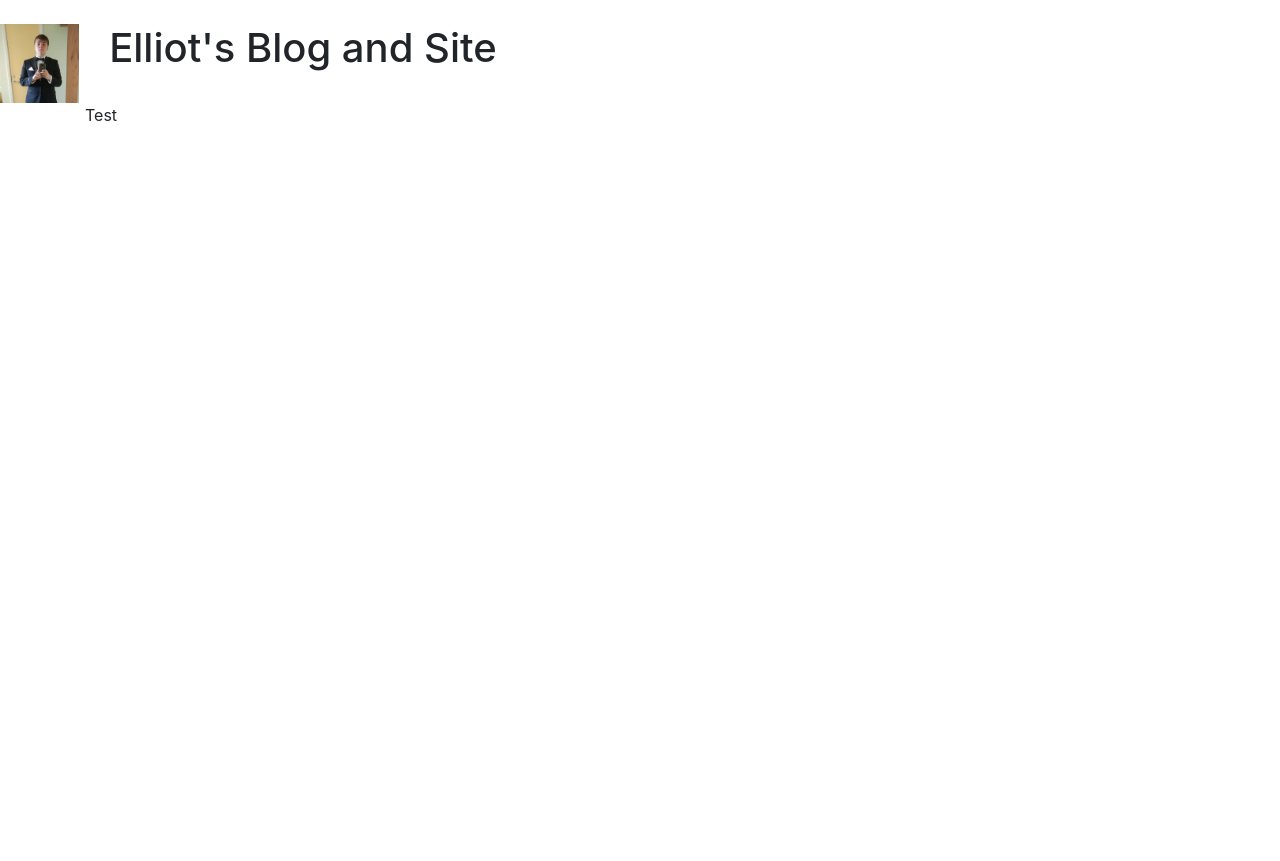
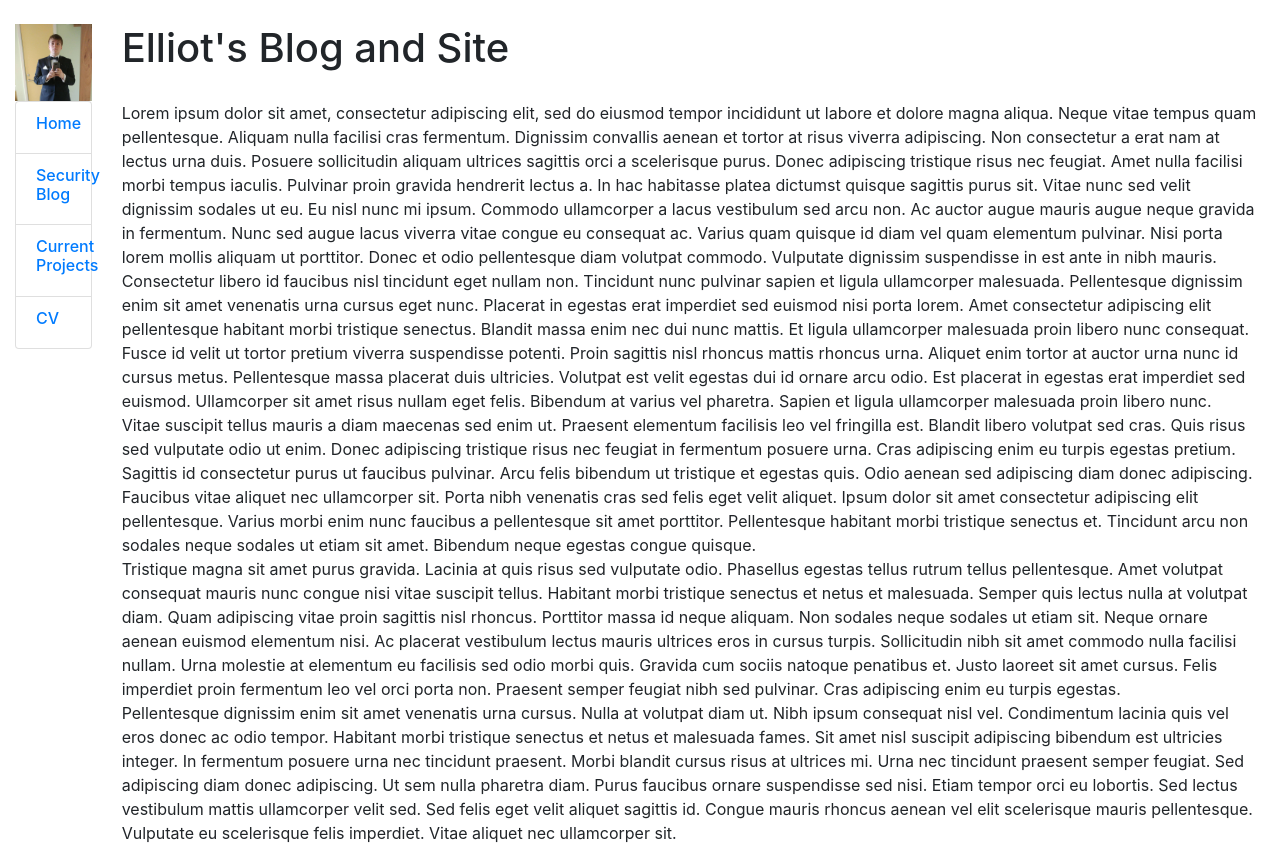
Before and after one commit to TercioOfParma/Elliot-Lake-Dot-Com, a Django app: template ElliotLakeDotCom/blog/templates/blog/test.html in a window 1280 px wide. Before the commit the page ends 121 px from the top, so only its background shows below. Run offline with Django 3.2, Linux system fonts and the light colour scheme; the template is opened without the code that fills it, so the values that code supplies are empty; some libraries are stand-ins or nearby versions.

Commit message:
Added a sidebar, lorem ipsum
- Added a sidebar to the entire website
- Lorem Ipsum added to test page
- Thrown a few ideas together for pages

```diff
--- a/ElliotLakeDotCom/blog/templates/blog/defaulthtml.html
+++ b/ElliotLakeDotCom/blog/templates/blog/defaulthtml.html
@@ -18,6 +18,7 @@
 
 
 	<body>
+		<div class="container-fluid">
 			<div class="row">
 				<div class="col-xl-1 col-lg-1 col-md-1 col-sm-1 col-xs-1">
 					<img src="{% static 'img/profile.jpg' %}" class="img-fluid"  />
@@ -25,11 +26,23 @@
 				<div class="col-xl-11 col-lg-11 col-md-11 col-sm-11 col-xs-11">
 					<h1> Elliot's Blog and Site </h1>
 				</div>
+			</div>
+			<div class="row">
 
-
-		<div class="container">
+				<div class="col-1">
+					<ul class="list-group">
+						<li class="list-group-item list-group-item-action"> <h6> <a href="home"> Home </a> </h6> </li>
+						<li class="list-group-item list-group-item-action"> <h6> <a href="security"> Security Blog </a> </h6> </li>
+						<li class="list-group-item list-group-item-action"> <h6> <a href="proj"> Current Projects </a> </h6> </li>
+						<li class="list-group-item list-group-item-action"> <h6> <a href="cv"> CV </a> </h6> </li>
+					</ul>
+				</div>
+				<div class="col-11">
 					{% block content %} {% endblock %} <!-- Imports the page -->
 				</div>
+			</div>
+		</div>
+
 	</body>
 
 
--- a/ElliotLakeDotCom/blog/templates/blog/test.html
+++ b/ElliotLakeDotCom/blog/templates/blog/test.html
@@ -6,7 +6,14 @@
 
 
 
-	<p> Test </p>
-
+	<p> Lorem ipsum dolor sit amet, consectetur adipiscing elit, sed do eiusmod tempor incididunt ut labore et dolore magna aliqua. Neque vitae tempus quam pellentesque. Aliquam nulla facilisi cras fermentum. Dignissim convallis aenean et tortor at risus viverra adipiscing. Non consectetur a erat nam at lectus urna duis. Posuere sollicitudin aliquam ultrices sagittis orci a scelerisque purus. Donec adipiscing tristique risus nec feugiat. Amet nulla facilisi morbi tempus iaculis. Pulvinar proin gravida hendrerit lectus a. In hac habitasse platea dictumst quisque sagittis purus sit. Vitae nunc sed velit dignissim sodales ut eu. Eu nisl nunc mi ipsum. Commodo ullamcorper a lacus vestibulum sed arcu non. Ac auctor augue mauris augue neque gravida in fermentum. Nunc sed augue lacus viverra vitae congue eu consequat ac. Varius quam quisque id diam vel quam elementum pulvinar. Nisi porta lorem mollis aliquam ut porttitor. Donec et odio pellentesque diam volutpat commodo. Vulputate dignissim suspendisse in est ante in nibh mauris.
+<br>
+Consectetur libero id faucibus nisl tincidunt eget nullam non. Tincidunt nunc pulvinar sapien et ligula ullamcorper malesuada. Pellentesque dignissim enim sit amet venenatis urna cursus eget nunc. Placerat in egestas erat imperdiet sed euismod nisi porta lorem. Amet consectetur adipiscing elit pellentesque habitant morbi tristique senectus. Blandit massa enim nec dui nunc mattis. Et ligula ullamcorper malesuada proin libero nunc consequat. Fusce id velit ut tortor pretium viverra suspendisse potenti. Proin sagittis nisl rhoncus mattis rhoncus urna. Aliquet enim tortor at auctor urna nunc id cursus metus. Pellentesque massa placerat duis ultricies. Volutpat est velit egestas dui id ornare arcu odio. Est placerat in egestas erat imperdiet sed euismod. Ullamcorper sit amet risus nullam eget felis. Bibendum at varius vel pharetra. Sapien et ligula ullamcorper malesuada proin libero nunc.
+<br>
+Vitae suscipit tellus mauris a diam maecenas sed enim ut. Praesent elementum facilisis leo vel fringilla est. Blandit libero volutpat sed cras. Quis risus sed vulputate odio ut enim. Donec adipiscing tristique risus nec feugiat in fermentum posuere urna. Cras adipiscing enim eu turpis egestas pretium. Sagittis id consectetur purus ut faucibus pulvinar. Arcu felis bibendum ut tristique et egestas quis. Odio aenean sed adipiscing diam donec adipiscing. Faucibus vitae aliquet nec ullamcorper sit. Porta nibh venenatis cras sed felis eget velit aliquet. Ipsum dolor sit amet consectetur adipiscing elit pellentesque. Varius morbi enim nunc faucibus a pellentesque sit amet porttitor. Pellentesque habitant morbi tristique senectus et. Tincidunt arcu non sodales neque sodales ut etiam sit amet. Bibendum neque egestas congue quisque.
+<br>
+Tristique magna sit amet purus gravida. Lacinia at quis risus sed vulputate odio. Phasellus egestas tellus rutrum tellus pellentesque. Amet volutpat consequat mauris nunc congue nisi vitae suscipit tellus. Habitant morbi tristique senectus et netus et malesuada. Semper quis lectus nulla at volutpat diam. Quam adipiscing vitae proin sagittis nisl rhoncus. Porttitor massa id neque aliquam. Non sodales neque sodales ut etiam sit. Neque ornare aenean euismod elementum nisi. Ac placerat vestibulum lectus mauris ultrices eros in cursus turpis. Sollicitudin nibh sit amet commodo nulla facilisi nullam. Urna molestie at elementum eu facilisis sed odio morbi quis. Gravida cum sociis natoque penatibus et. Justo laoreet sit amet cursus. Felis imperdiet proin fermentum leo vel orci porta non. Praesent semper feugiat nibh sed pulvinar. Cras adipiscing enim eu turpis egestas.
+<br>
+Pellentesque dignissim enim sit amet venenatis urna cursus. Nulla at volutpat diam ut. Nibh ipsum consequat nisl vel. Condimentum lacinia quis vel eros donec ac odio tempor. Habitant morbi tristique senectus et netus et malesuada fames. Sit amet nisl suscipit adipiscing bibendum est ultricies integer. In fermentum posuere urna nec tincidunt praesent. Morbi blandit cursus risus at ultrices mi. Urna nec tincidunt praesent semper feugiat. Sed adipiscing diam donec adipiscing. Ut sem nulla pharetra diam. Purus faucibus ornare suspendisse sed nisi. Etiam tempor orci eu lobortis. Sed lectus vestibulum mattis ullamcorper velit sed. Sed felis eget velit aliquet sagittis id. Congue mauris rhoncus aenean vel elit scelerisque mauris pellentesque. Vulputate eu scelerisque felis imperdiet. Vitae aliquet nec ullamcorper sit. </p>
 
 {% endblock %}
```
Lines whose indentation alone changed are shown as unchanged.
